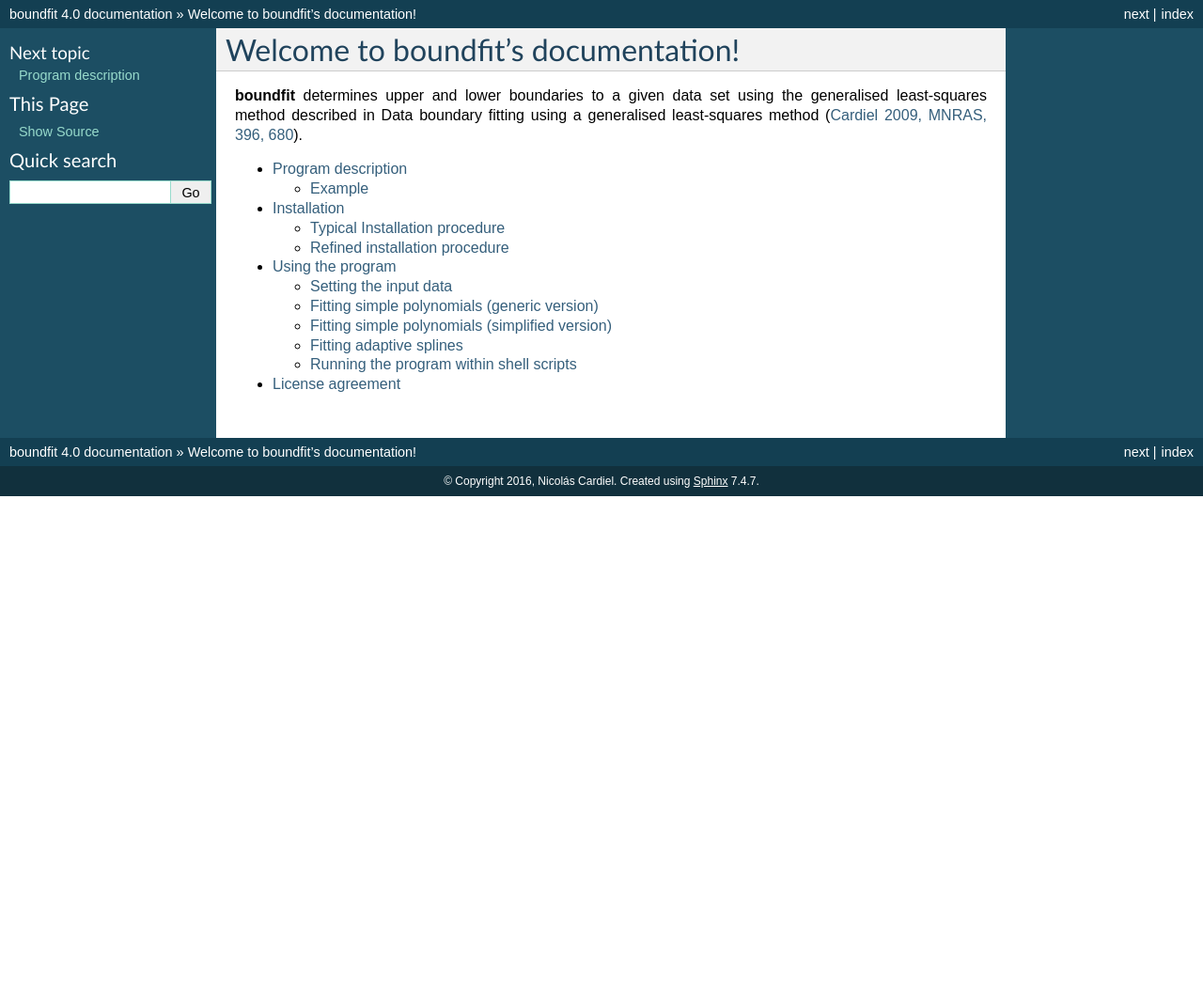
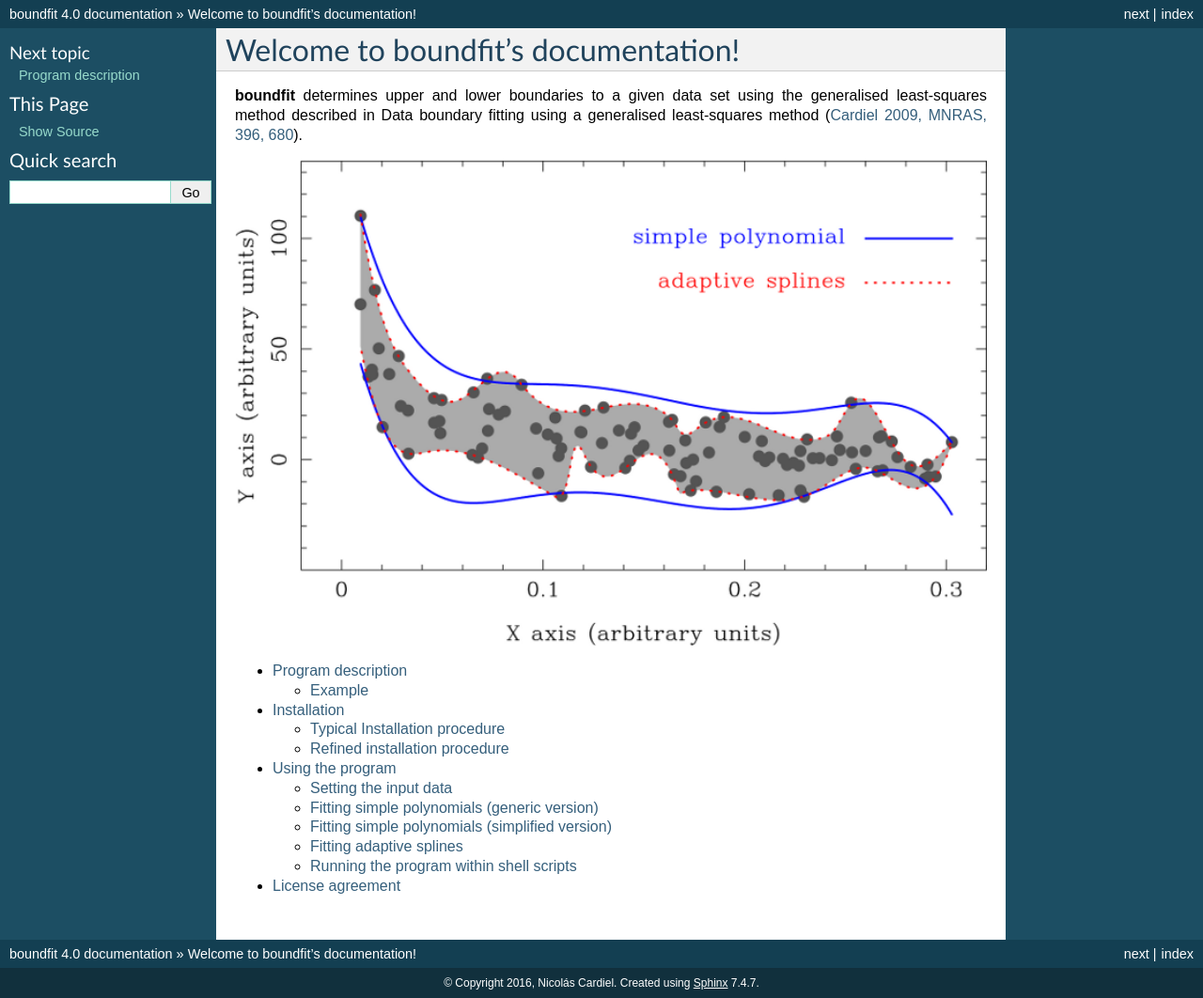
Before and after one commit to nicocardiel/boundfit, a Sphinx documentation site: the page built from docs/index.rst, in a window 1280 px wide. Shown: the whole page at 94% size. Built offline with Sphinx 7.4.7, drawn with Linux system fonts in a browser that asks for light colours; formulas are drawn with MathJax 3; before the commit the page ends 900 px from its top, so only the background shows below that.

Commit message:
Include image in main documentation page

```diff
--- a/docs/index.rst
+++ b/docs/index.rst
@@ -13,6 +13,10 @@ the generalised least-squares method described in Data boundary fitting using a
 generalised least-squares method (`Cardiel 2009, MNRAS, 396, 680
 <http://cdsads.u-strasbg.fr/abs/2009MNRAS.396..680C>`_).
 
+.. image:: images/example.png
+   :width: 100%
+   :align: center
+
 .. toctree::
    :maxdepth: 2
 
```
Also changed, not shown: 1 other file.
